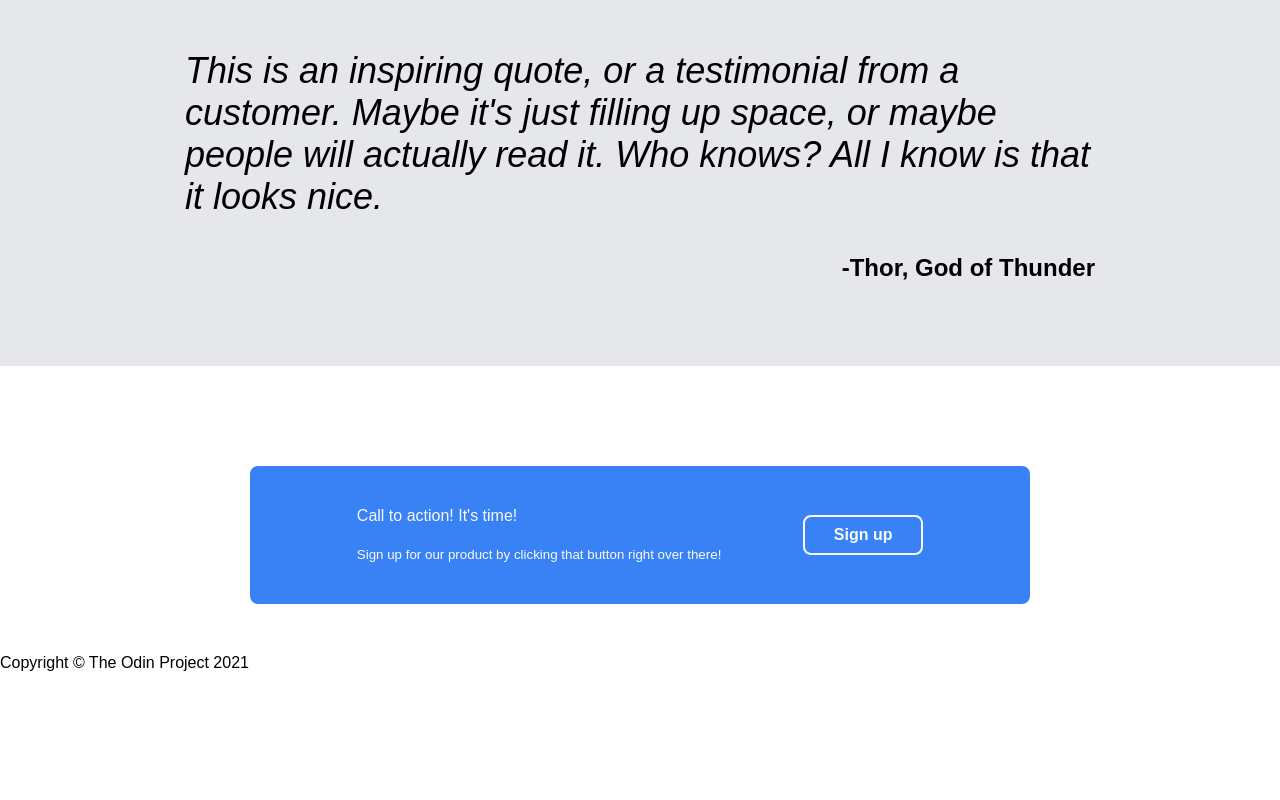
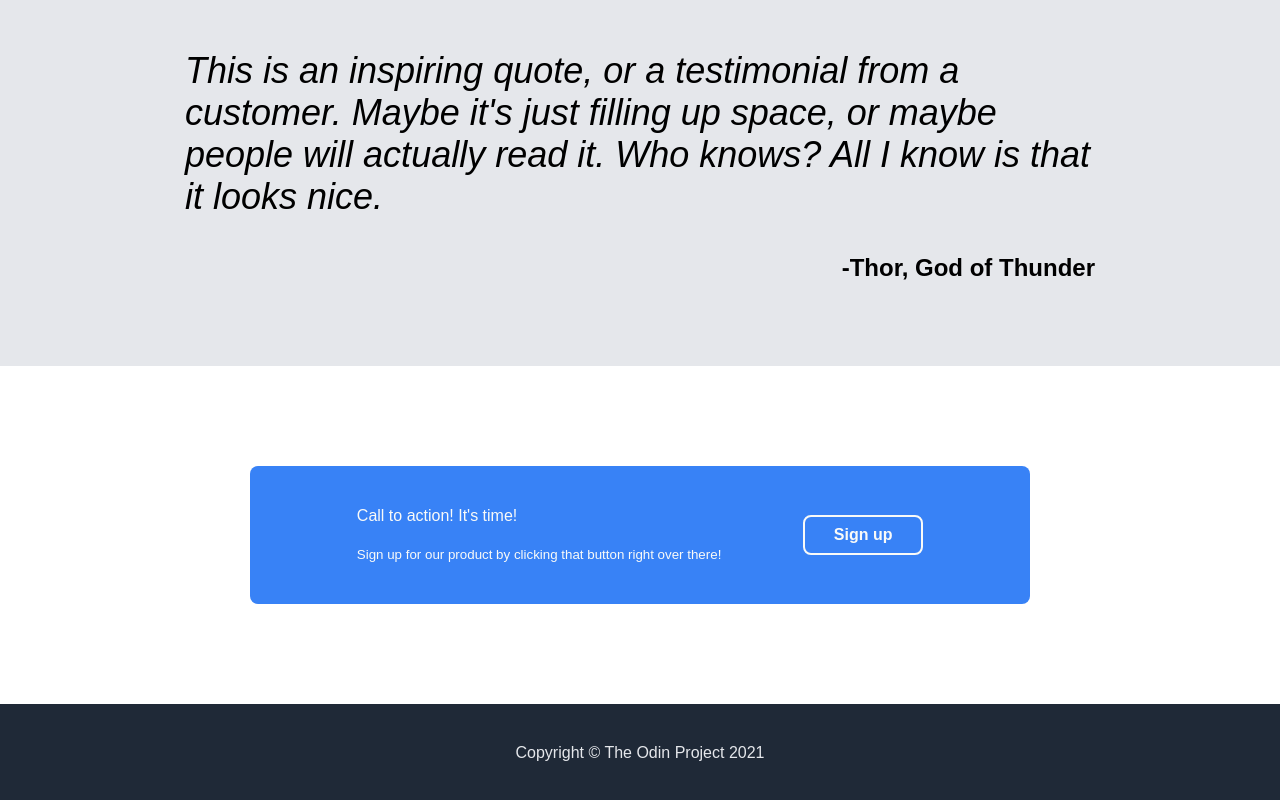
Before and after one commit to ranych/landing-page, a plain HTML site: page index.html in a window 1280 px wide. Shown: the part 1062-1862 px from the top of the page. Before the commit the page ends 1734 px from the top, so only its background shows below. Drawn offline with Linux system fonts and the light colour scheme.

Commit message:
Style the footer
It shows where the copyright material comes from

```diff
--- a/styles.css
+++ b/styles.css
@@ -113,7 +113,7 @@ figcaption {
     justify-content: space-evenly;
     align-items: center;
     background-color: #3882F6;
-    margin: 0px 250px 50px;
+    margin: 0px 250px 100px;
     border-radius: 8px;
     padding: 25px;
 }
@@ -125,3 +125,15 @@ figcaption {
 button {
     border: 2px solid #F9FAF8;
 }
+
+.footer {
+    display: flex;
+    justify-content: center;
+    background-color: #1F2937;
+    padding: 40px;
+}
+
+.footer-text {
+    color: #E5E7EB;
+    font-size: 16px;
+}
```
